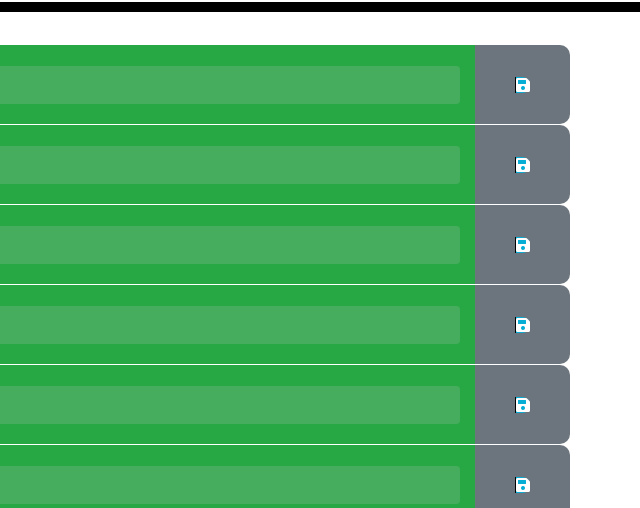
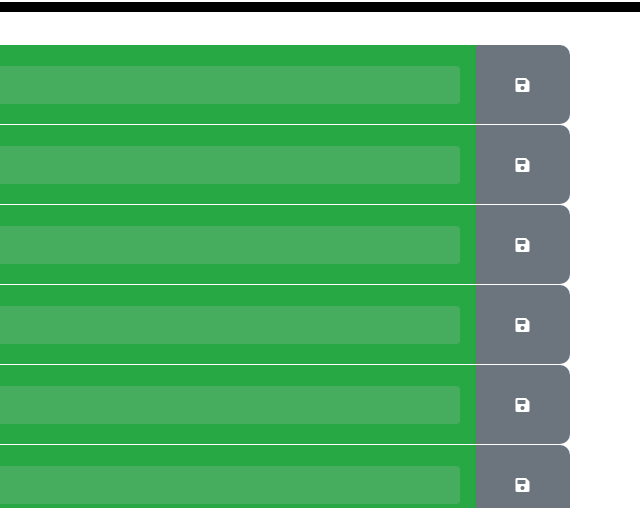
Before and after one commit to pprewitt/DailyPlanner, a plain HTML site: page index.html in a window 1280 px wide. Shown: the part 292-800 px from the top of the page, 640-1280 px from the left. Drawn offline with nearby package versions, Linux system fonts and the light colour scheme.

Commit message:
adding styling for save btns

```diff
--- a/script.js
+++ b/script.js
@@ -1,17 +1,16 @@
+//make sure document loads before js starts up
 $(document).ready(function() {
-//get all stored hour and populate to HTML or create array if new
+
+//get all stored hours or make array for use below
 var planHoursArray = JSON.parse(localStorage.getItem('planHoursArray')) || [];
 
 //get date and day and place in header
 var dayDateTime = moment();
 $('#currentDay').text(dayDateTime.format('[Today is] dddd, MMMM, Do, YYYY'));
 
-//get save icon
-//get localstoragetodos
-    //parse JSON
-//create planner divs 12 add class of row and a styling class, add attribute for indexing
+//get container to add content to
 var planContainer = $('.container');
-
+//loop to build rows, hour divs, entry divs, save divs, assign indexes to link to functions
 for(var hour = 7; hour < 19; hour++){
     let index = hour-7;
     var planHourDiv = $('<div>');
@@ -20,7 +19,7 @@ for(var hour = 7; hour < 19; hour++){
     console.log('hours-index');
     planContainer.append(planHourDiv);
 
-//create divs for and style classes for time, todo, save: col-md-1,10,1 respectively
+
 
 //build col-md-1 for time
 
@@ -28,7 +27,7 @@ for(var hour = 7; hour < 19; hour++){
     colDivTime.addClass('col-md-1 time-column border-top border-bottom border-right d-flex align-items-center justify-content-center');
     var timeSpan = $('<span>');
 
-    //populate time by row
+    //populate time display by row format ampm and use 12 hour time
     var hourDisplay = 0;
     var amPm = "";
     if (hour < 12) {
@@ -46,7 +45,7 @@ for(var hour = 7; hour < 19; hour++){
     $(planHourDiv).append(colDivTime);
 
 
-//build col-md-10 for todo
+//build col-md-10 for todo entry form
             //insert input form
             //style according to time
     var colDivEntry = $('<div>');
@@ -59,6 +58,7 @@ for(var hour = 7; hour < 19; hour++){
     entryInput.attr('hours-index', index);
     // planHourDiv.attr('hours-index', calHours[i]);
 
+    //assign inputs content from localstorage
     entryInput.val(planHoursArray[index]);
 
     //styling color according to time
@@ -78,7 +78,7 @@ for(var hour = 7; hour < 19; hour++){
     colDivSave.addClass('col-md-1 save-column bg-secondary d-flex align-items-center justify-content-center');
     colDivSave.attr('save-id', index);
     var saveBtnIcon = $('<i>');
-    saveBtnIcon.addClass('fa fa-save saveBtn');
+    saveBtnIcon.addClass('fa fa-save saveBtn btn btn-secondary');
     colDivSave.append(saveBtnIcon);
     planHourDiv.append(colDivSave);
     saveBtnIcon.attr('save-id', index);
@@ -87,7 +87,7 @@ for(var hour = 7; hour < 19; hour++){
 };
 
 
-
+//save function links save button to input entry
 $('.saveBtn').click(function(){
     event.preventDefault();
     let index = $(this).attr('save-id');
@@ -103,9 +103,4 @@ $('.saveBtn').click(function(){
 
     });
 
-//make the icon a save button, onclick event takes entry div content andd saves input to array stringify JSON
-
-
-//populate planner with saved inputs parse JSON
-//if
 });
--- a/style.css
+++ b/style.css
@@ -57,18 +57,8 @@ textarea{
   color: white;
 }
 
-.saveBtn {
-  border-left: 1px solid black;
-  border-top-right-radius: 15px;
-  border-bottom-right-radius: 15px;
-  background-color: #06AED5;
-  color: white;
-}
 
-.saveBtn i:hover {
-  font-size: 20px;
-  transition: all .3s ease-in-out;
-}
+
 .save-column{
   border-top-right-radius: 10px;
   border-bottom-right-radius: 10px;
```
Also changed, not shown: 1 other file.
